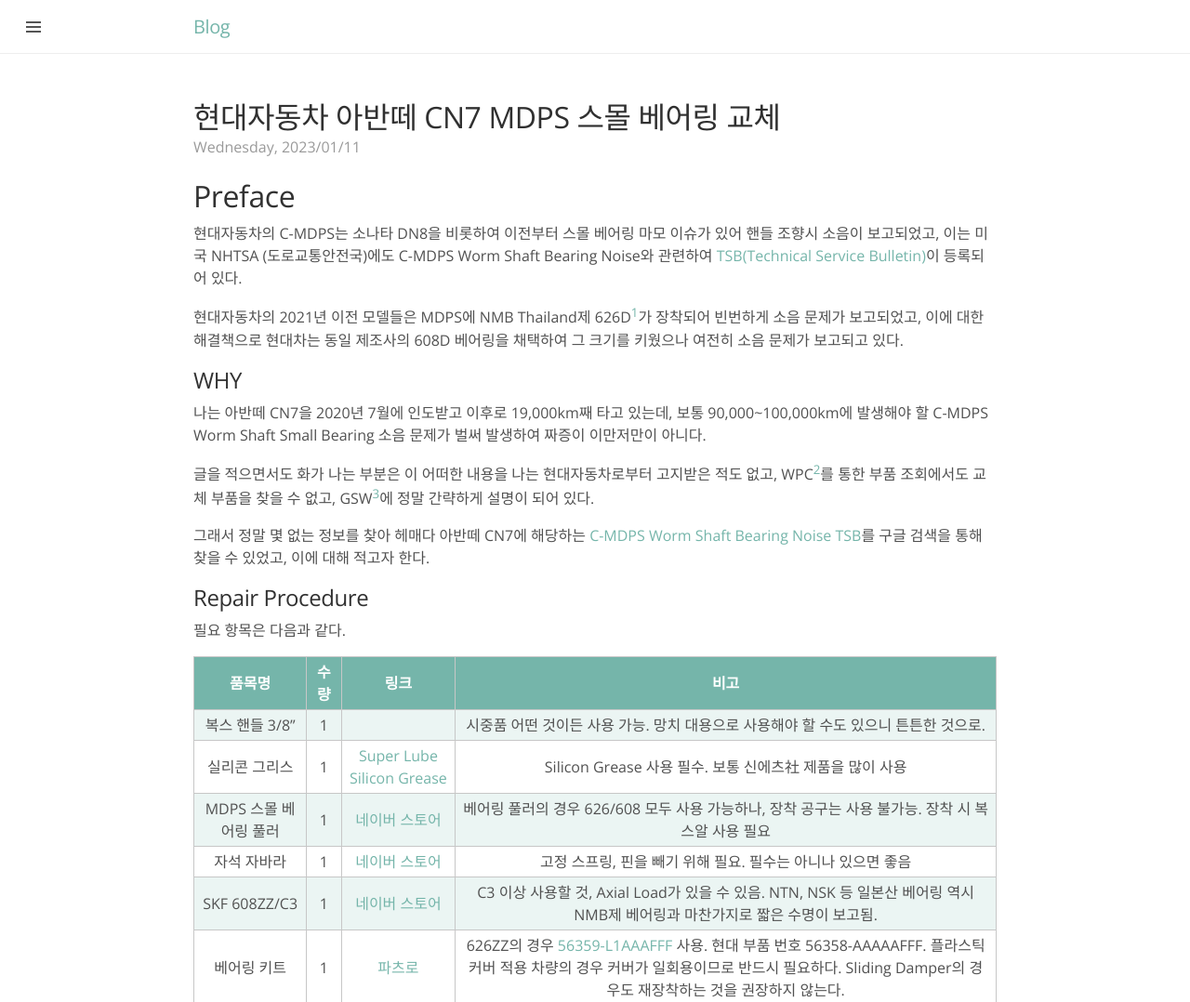
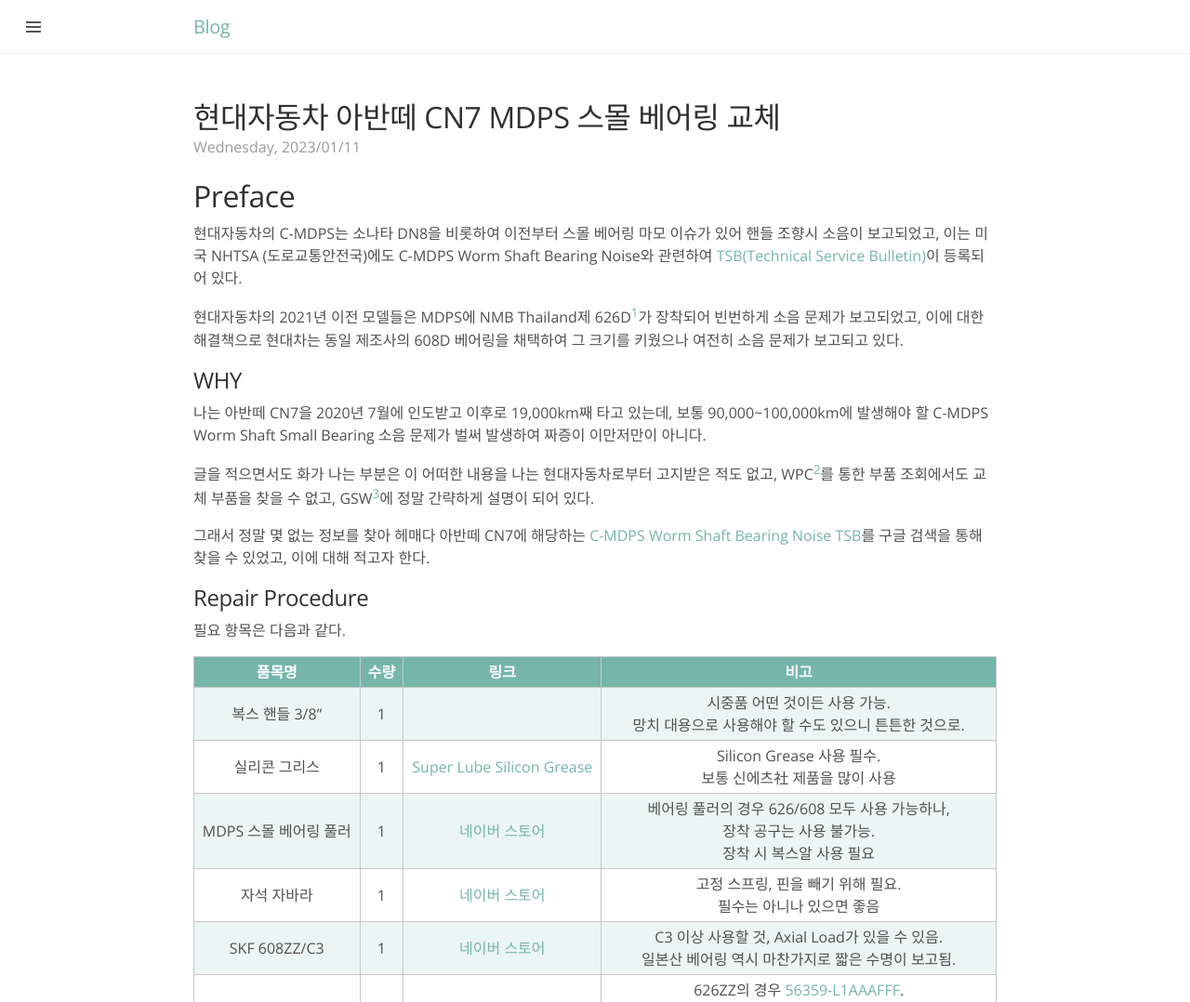
Before and after one commit to ritaru/ritaru.github.io, a Jekyll site: the page built from _posts/2023-01-11-Hyundai-MDPS-Small-Bearing.markdown, in a window 1280 px wide. Shown: the top 1078 px of the page at 93% size. Built offline with Jekyll 4.4.1, drawn with Linux system fonts in a browser that asks for light colours; some web fonts are replaced; some of the changed text lies outside the part shown; grey boxes are pictures that could not be loaded.

Commit message:
MDPS 게시글 수정

```diff
--- a/_posts/2023-01-11-Hyundai-MDPS-Small-Bearing.markdown
+++ b/_posts/2023-01-11-Hyundai-MDPS-Small-Bearing.markdown
@@ -26,21 +26,24 @@
 
 | 품목명 | 수량 | 링크 | 비고 |
 | :---: | :---: | :---: | :---: |
-| 복스 핸들 3/8" | 1 |  | 시중품 어떤 것이든 사용 가능. 망치 대용으로 사용해야 할 수도 있으니 튼튼한 것으로. |
-| 실리콘 그리스 | 1 | [Super Lube Silicon Grease](https://smartstore.naver.com/yc0944/products/7223498671) | Silicon Grease 사용 필수. 보통 신에츠社 제품을 많이 사용 |
-| MDPS 스몰 베어링 풀러 | 1 | [네이버 스토어](https://smartstore.naver.com/s09com/products/6696618258) | 베어링 풀러의 경우 626/608 모두 사용 가능하나, 장착 공구는 사용 불가능. 장착 시 복스알 사용 필요 |
-| 자석 자바라 | 1 | [네이버 스토어](https://smartstore.naver.com/s09com/products/2001512169) | 고정 스프링, 핀을 빼기 위해 필요. 필수는 아니나 있으면 좋음 |
-| SKF 608ZZ/C3 | 1 | [네이버 스토어](https://smartstore.naver.com/wibearings/products/6159809135) | C3 이상 사용할 것, Axial Load가 있을 수 있음. NTN, NSK 등 일본산 베어링 역시 NMB제 베어링과 마찬가지로 짧은 수명이 보고됨. |
-| 베어링 키트 | 1 | [파츠로](https://partsro.com/front/php/product.php?product_no=856798&) | 626ZZ의 경우 [56359-L1AAAFFF](http://partsro.com/product/detail.html?product_no=836998) 사용. 현대 부품 번호 56358-AAAAAFFF. 플라스틱 커버 적용 차량의 경우 커버가 일회용이므로 반드시 필요하다. Sliding Damper의 경우도 재장착하는 것을 권장하지 않는다. |
+| 복스 핸들 3/8" | 1 |  | 시중품 어떤 것이든 사용 가능.<br />망치 대용으로 사용해야 할 수도 있으니 튼튼한 것으로. |
+| 실리콘 그리스 | 1 | [Super Lube Silicon Grease](https://smartstore.naver.com/yc0944/products/7223498671) | Silicon Grease 사용 필수.<br />보통 신에츠社 제품을 많이 사용 |
+| MDPS 스몰 베어링 풀러 | 1 | [네이버 스토어](https://smartstore.naver.com/s09com/products/6696618258) | 베어링 풀러의 경우 626/608 모두 사용 가능하나,<br />장착 공구는 사용 불가능.<br />장착 시 복스알 사용 필요 |
+| 자석 자바라 | 1 | [네이버 스토어](https://smartstore.naver.com/s09com/products/2001512169) | 고정 스프링, 핀을 빼기 위해 필요.<br />필수는 아니나 있으면 좋음 |
+| SKF 608ZZ/C3 | 1 | [네이버 스토어](https://smartstore.naver.com/wibearings/products/6159809135) | C3 이상 사용할 것, Axial Load가 있을 수 있음.<br />일본산 베어링 역시 마찬가지로 짧은 수명이 보고됨. |
+| 베어링 키트 | 1 | [파츠로](https://partsro.com/) | 626ZZ의 경우 [56359-L1AAAFFF](http://partsro.com/product/detail.html?product_no=836998).<br />608ZZ는 [56358-AAAAAFFF](https://partsro.com/front/php/product.php?product_no=856798).<br />플라스틱 커버 적용 차량의 경우 커버가 일회용이므로 필수.<br />Sliding Damper의 경우도 재장착하는 것을 권장하지 않는다. |
 
 [![RSJF9298.jpg](/assets/img/2023-01-11/RSJF9298.jpg)](/assets/img/2023-01-11/RSJF9298.jpg)
 
 SKF의 경우 다국적 기업으로 여러 곳에서 생산된 제품을 받을 수 있다.
 나의 경우 이탈리아 생산 제품을 받았다.
 
+<style>
+    .footnote {
+        font-size: 0.9rem
+    }
+</style>
 
-<span style="font-size: 0.9rem;">
-    <a name="footnote_1" href="#footnote_1">[1]</a> D는 커버가 고무이고, ZZ타입은 커버가 금속 재질이다. <br />
-    <a name="footnote_2" href="#footnote_2">[2]</a> <a href="https://wpc.mobis.co.kr/">WPC(Web Parts Catalogue)</a>, 부품 상세 검색 사이트 <br />
-    <a name="footnote_3" href="#footnote_3">[3]</a> <a href="https://gsw.hyundai.com/hmc/login.tiles">GSW(Global Service Way)</a>, 현대자동차 수리 및 기술 정보 사이트, 가입 필요
-</span>
+<a class="footnote" name="footnote_1" href="#footnote_1">[1]</a> D는 커버가 고무이고, ZZ타입은 커버가 금속 재질이다.
+<a class="footnote" name="footnote_2" href="#footnote_2">[2]</a> [WPC(Web Parts Catalogue)](https://wpc.mobis.co.kr/), 부품 상세 검색 사이트
+<a class="footnote" name="footnote_3" href="#footnote_3">[3]</a> [GSW(Global Service Way)](https://gsw.hyundai.com/hmc/login.tiles), 현대자동차 수리 및 기술 정보 사이트, 가입 필요
```
